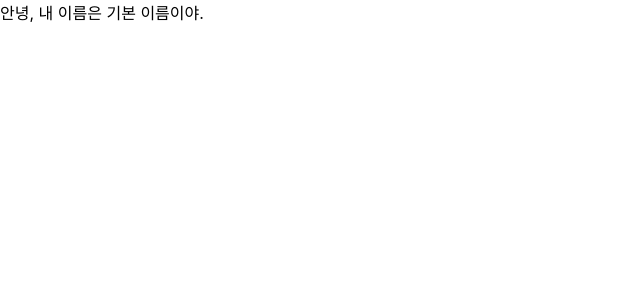
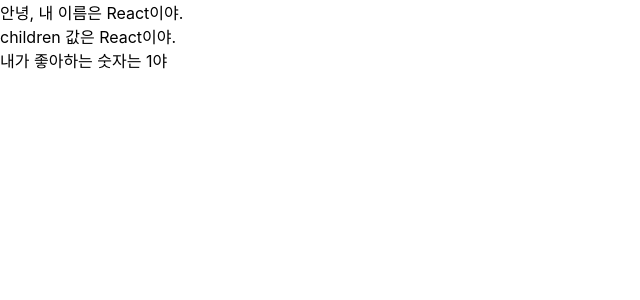
Before and after one commit to slhgod/React_ex, a React (Create React App) app: page / in a window 1280 px wide. Shown: the top 300 px of the page, without its empty margins (0-640 px from the left). Built offline with nearby package versions, Linux system fonts and the light colour scheme.

Commit message:
propsTypes.....isRequired

```diff
--- a/src/App.js
+++ b/src/App.js
@@ -3,7 +3,11 @@
 import MyComponent from "./MyComponent";
 
 const App = () => {
-  return <MyComponent />;
+  return (
+    <MyComponent name={"React"} favoriteNumber={1}>
+      React
+    </MyComponent>
+  );
 };
 
 export default App;
--- a/src/MyComponent.js
+++ b/src/MyComponent.js
@@ -1,20 +1,26 @@
-import { render } from "@testing-library/react";
 import React from "react";
+import propsTypes from "prop-types";
 
-// const MyComponent = () => {
-//   //화살표 함수. 함수를 파라미터로 전달할 때 유용
-//   //일반함수는 자신이 종속된 객체를 this로 가리키며,
-//   //화살표 함수는 자신이 종속된 인스턴스를 가리킴
-//   return <div>나의 새롭고 멋진 컴포넌트</div>;
-// };
-
-// 컴포넌트. input이 있으면 output이 있음
 const MyComponent = (props) => {
-  return <div>안녕, 내 이름은 {props.name}이야.</div>;
+  const { name, children, favoriteNumber } = props;
+  return (
+    <div>
+      안녕, 내 이름은 {name}이야.
+      <br />
+      children 값은 {children}이야.
+      <br />
+      내가 좋아하는 숫자는 {favoriteNumber}야
+    </div>
+  );
 };
 
 MyComponent.defaultProps = {
   name: "기본 이름",
 };
 
+MyComponent.propsTypes = {
+  name: propsTypes.string,
+  favoriteNumber: propsTypes.number.isRequired,
+};
+
 export default MyComponent;
```
